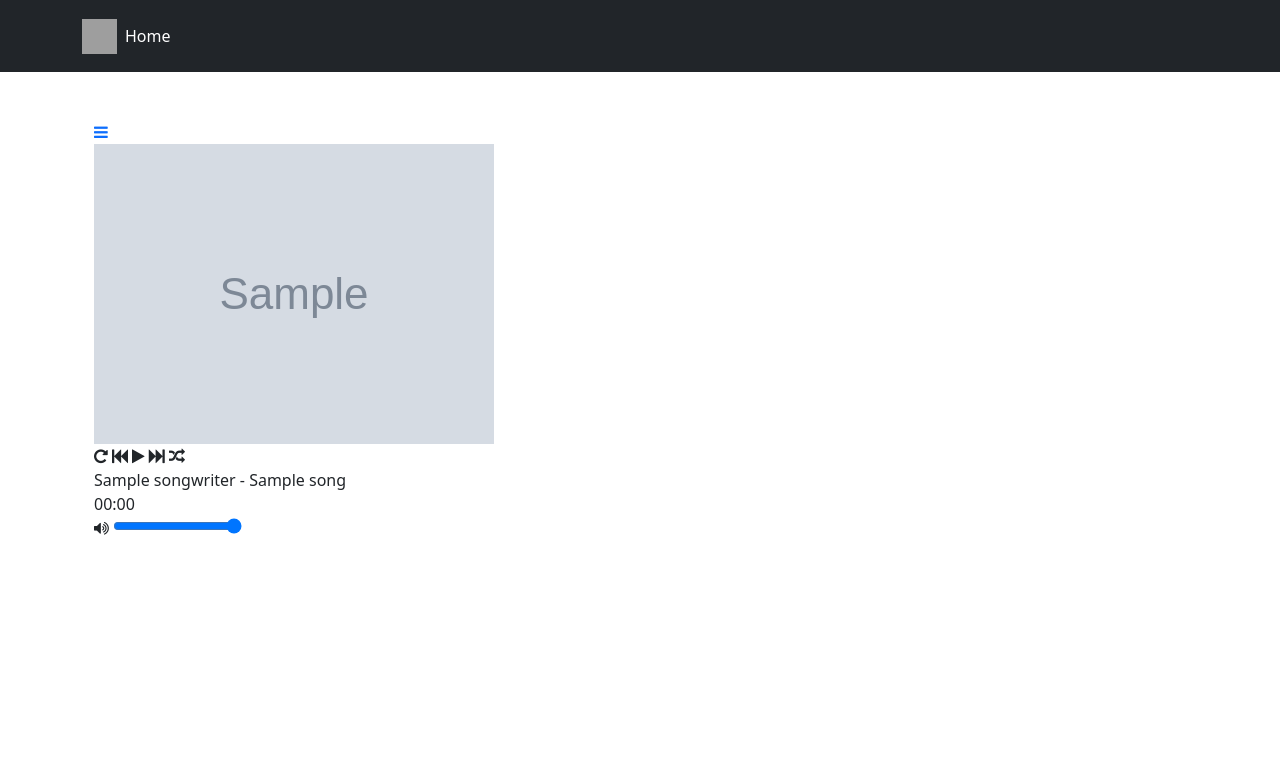
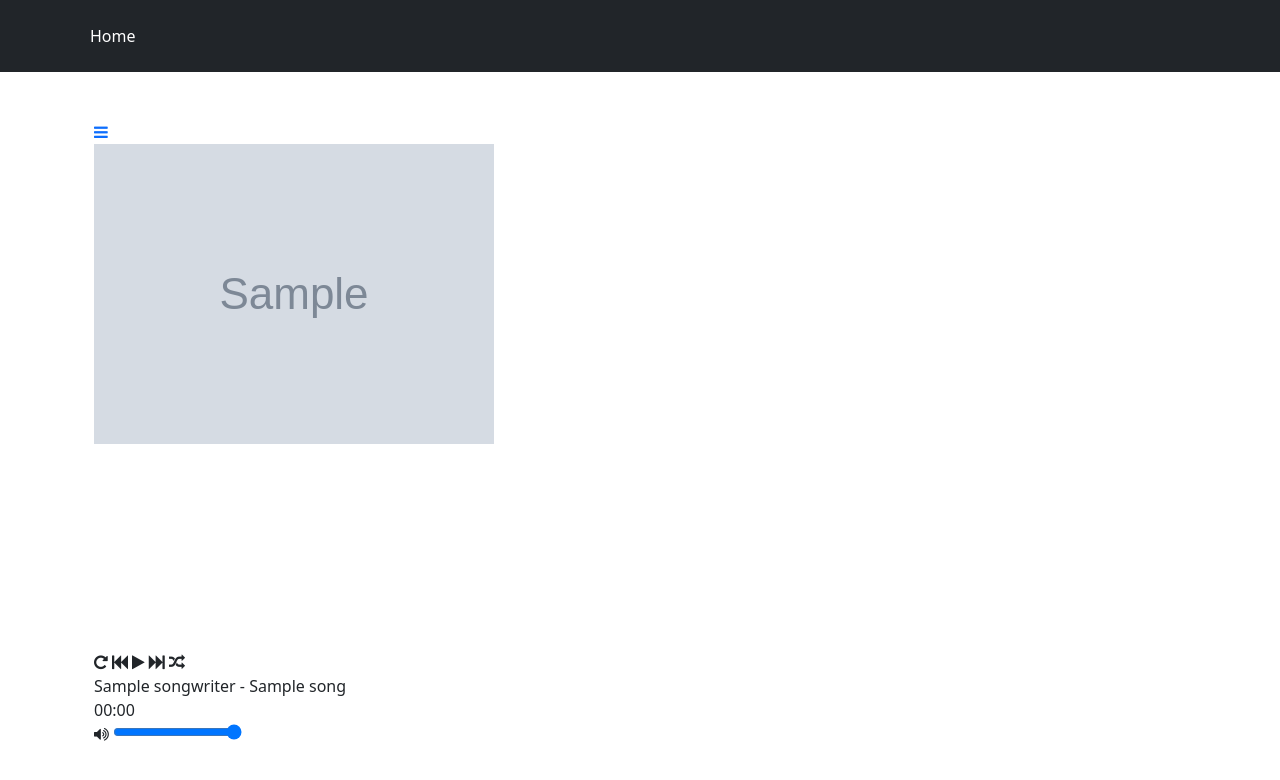
Before and after one commit to rostisluvvv/MusicStreamingService, a Django app: page /album/1/ in a window 1280 px wide. Shown: the top 780 px of the page. Run offline with Django 4.2, Linux system fonts and the light colour scheme; tables that the repository leaves empty hold one stand-in row (values such as "Sample post"); grey boxes marked "Sample" are stand-in pictures; some libraries are stand-ins or nearby versions; grey boxes are pictures that could not be loaded.

Commit message:
small fixes

```diff
--- a/StreemServise/templates/base.html
+++ b/StreemServise/templates/base.html
@@ -16,11 +16,15 @@
   <meta name="theme-color" content="#ffffff">
   <link rel="stylesheet" href="{% static 'css/bootstrap.min.css' %}">
 
+  <link rel="stylesheet"
+        href="https://maxcdn.bootstrapcdn.com/font-awesome/4.5.0/css/font-awesome.min.css">
+  <link href='https://fonts.googleapis.com/css?family=Roboto' rel='stylesheet'
+        type='text/css'>
 
 
   <title>
     {% block title %}
-    Синглы
+    All Albums
     {% endblock %}
   </title>
 </head>
--- a/StreemServise/templates/includes/header.html
+++ b/StreemServise/templates/includes/header.html
@@ -4,11 +4,7 @@
   <div class="container">
 
     <div class="d-flex flex-wrap align-items-center justify-content-center justify-content-lg-start">
-      <a class="navbar-brand" href="/">
-        <img src="{% static 'img/logo.jpg' %}" width="35" height="35"
-             class="d-inline-block align-top" alt="">
-        <span style="color:red"></span>
-      </a>
+
       <ul class="nav col-12 col-lg-auto me-lg-auto mb-2 justify-content-center mb-md-0">
         <li>
           <a href="/" class="nav-link px-2 text-white">
--- a/StreemServise/templates/music_app/includes/single_post.html
+++ b/StreemServise/templates/music_app/includes/single_post.html
@@ -4,7 +4,7 @@
          class="card-img-top" alt=""/>
     <div class="card-body">
       <h5 class="card-title">
-        <a href="{% url 'music_app:album' album.pk %}">
+        <a href="{% url 'music_app:album' album.slug %}">
         {{ album.album_title }}
         </a>
       </h5>
--- a/StreemServise/templates/music_app/music_page.html
+++ b/StreemServise/templates/music_app/music_page.html
@@ -3,63 +3,59 @@
 {% load thumbnail %}
 {% load static %}
 
+
+{% block title %}
+{{ song.song_writer }} - {{ song.song_title }}
+{% endblock %}
+
+
+
+
 {% block content %}
 
 <head>
-  <meta charset="utf-8">
-  <meta name="viewport" content="width=device-width, initial-scale=1">
-  <link rel="icon" href="{% static 'img/fav/fav.ico' %}" type="image ">
-  <link rel="apple-touch-icon" sizes="180x180"
-        href="{% static 'img/fav/apple-touch-icon.png' %}">
-  <link rel="icon" type="image/png" sizes="32x32"
-        href="{% static 'img/fav/favicon-32x32.png' %}">
-  <link rel="icon" type="image/png" sizes="16x16"
-        href="{% static 'img/fav/favicon-16x16.png' %}">
-  <meta name="msapplication-TileColor" content="#000">
-  <meta name="theme-color" content="#ffffff">
   <link rel="stylesheet" href="{% static 'css/pleer_style.css' %}">
-  <link rel="stylesheet"
-        href="https://maxcdn.bootstrapcdn.com/font-awesome/4.5.0/css/font-awesome.min.css">
-  <link href='https://fonts.googleapis.com/css?family=Roboto' rel='stylesheet'
-        type='text/css'>
-
-  <title>
-    {% block title %}
-    {{ song.song_writer }} - {{ song.song_title }}
-    {% endblock %}
-  </title>
-
-
 </head>
 
-
 <div class="container">
-  <header>
+  <head_up>
     <div class="playlist">
       <a href="/">
         <i class="fa fa-bars"></i>
       </a>
     </div>
-
-  </header>
+  </head_up>
 
   <main>
 
 
     <div class="album-art">
       <img src="{{ album.image.url }}"/>
+
     </div>
+
+    <div style="height: 200px; overflow: auto; display: inline-block; direction: rtl; text-align: left;"
+         class="bar">
+      {% for single in songs_in_cur_album %}
+      <ul style="color: white">{{ single.song_writer }} - {{single.song_title|safe|truncatechars:20 }}
+      </ul>
+      {% endfor %}
+    </div>
+
 
     <div class="player">
       <i class="fa fa-repeat"></i>
       <i class="fa fa-fast-backward"></i>
+
       <i class="fa fa-play" id="play-pause-btn"></i>
       <i class="fa fa-fast-forward"></i>
       <i class="fa fa-random"></i>
+
+
     </div>
 
   </main>
-  <footer>
+  <foot>
     <div class="title">{{ song.song_writer }} - {{ song.song_title }}
     </div>
     <div class="time-tracker">
@@ -67,6 +63,7 @@
         <div class="bg">
         </div>
       </div>
+
       <div class="time">00:00</div>
     </div>
     <div class="volume-control">
@@ -74,7 +71,7 @@
       <input type="range" class="slider" min="0" max="1" step="0.01" value="1"
              id="volume-slider" orient="vertical">
     </div>
-  </footer>
+  </foot>
   <audio id="audio">
     <source src="{{ song.file.url }}" type="audio/mpeg">
   </audio>
@@ -108,7 +105,7 @@ audio.addEventListener('timeupdate', function() {
 playPauseBtn.addEventListener('click', () => {
   if (audio.paused) {
     audio.play();
-    playPauseBtn.textContent = 'Pause';
+    playPauseBtn.textContent = 'Pausa';
   } else {
     audio.pause();
     playPauseBtn.textContent = 'Play';
@@ -126,6 +123,9 @@ volumeSlider.addEventListener('input', () => {
 });
 
 
+
+
+
 </script>
 
 {% endblock %}
```
